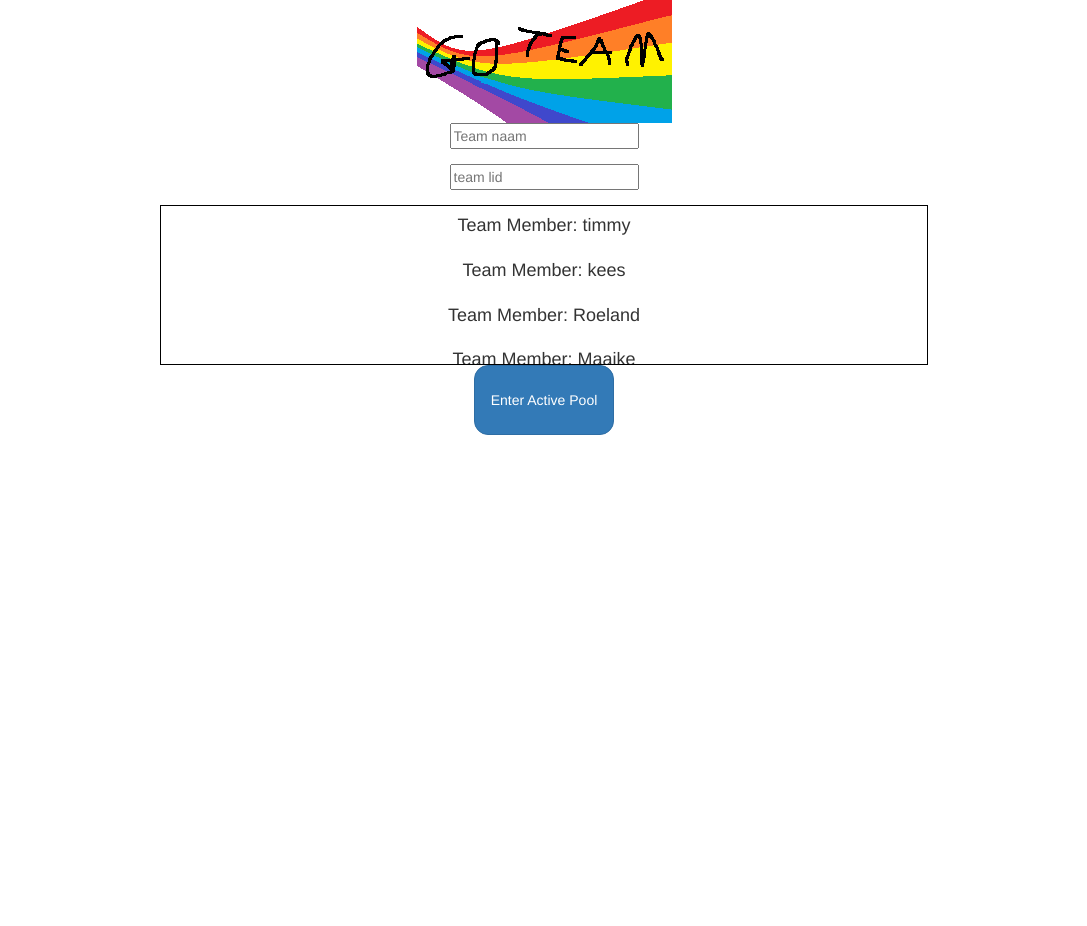
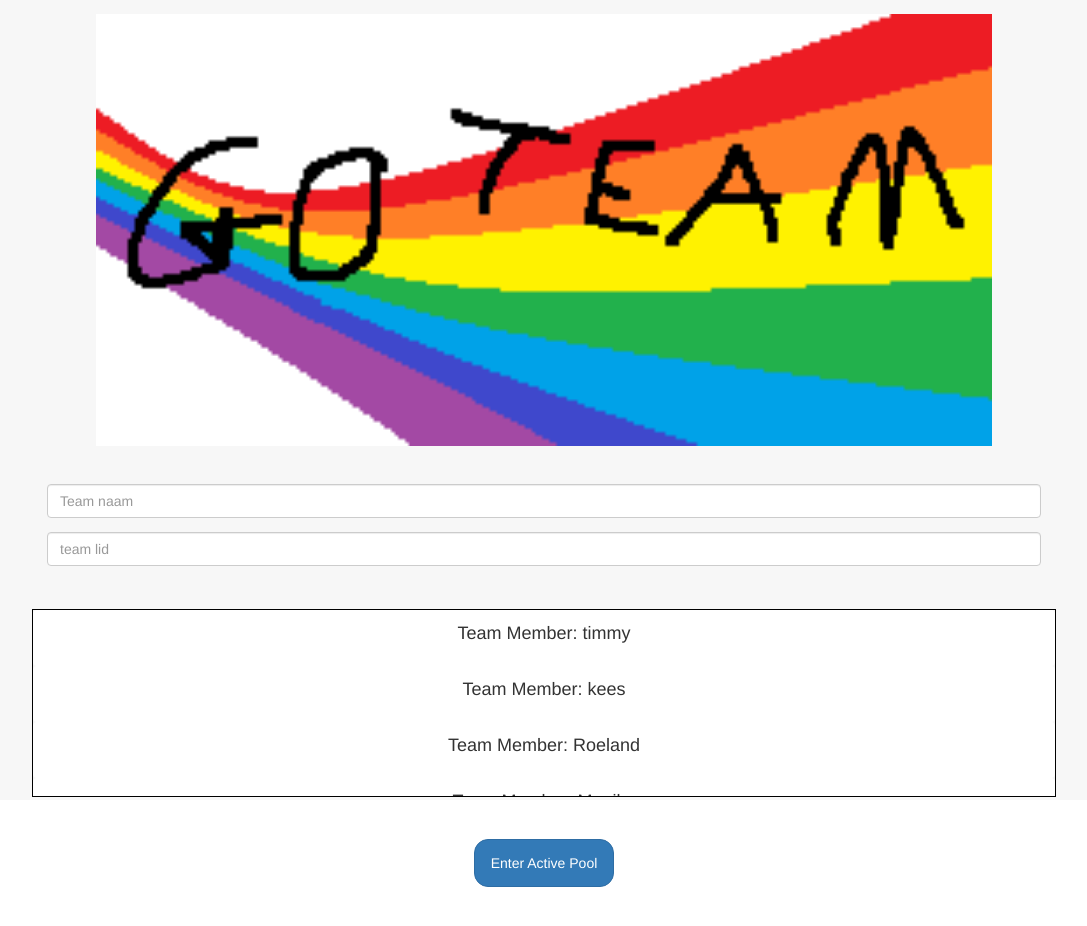
Before and after one commit to Roeland195/SumerDays, an Angular app in the folder SummerDays/: page /landing in a window 1280 px wide. Shown: the top 926 px of the page, without its empty margins (96-1183 px from the left). Before the commit the page ends 800 px from the top, so only its background shows below. Built offline with nearby package versions, Linux system fonts and the light colour scheme.

Commit message:
Landingpage Opmaak
LandingPage

```diff
--- a/SummerDays/src/app/app.component.html
+++ b/SummerDays/src/app/app.component.html
@@ -1,7 +1,5 @@
-<div class="container">
-    <div class="row">
-        <div class="col-md-12">
-          <router-outlet></router-outlet>
-        </div>
-    </div>
-</div>
+<html>
+  <body>
+         <router-outlet></router-outlet>
+  </body>
+</html>
--- a/SummerDays/src/app/app.component.scss
+++ b/SummerDays/src/app/app.component.scss
@@ -0,0 +1,5 @@
+body{
+    padding: 0;
+    margin: 0;
+    background-color: #f7f7f7;
+}
--- a/SummerDays/src/app/landing/landing.component.html
+++ b/SummerDays/src/app/landing/landing.component.html
@@ -1,50 +1,33 @@
-<div class="text-center">
-        <img class="img-fluid goTeamLogo" src="assets/images/logo.png">
-    <div class="row">
-        <form >
-            <div class="row">
-                <div class="col-xs-12">
-                    <div class="form-group col-xs-12">
+<div class="text-center containter">
+    <div class="imagediv">
+        <img src="assets/images/logo.png">
+    </div>
+        <form>
+            <div class="form-group col-xs-12 input">
                 <input
                     type="text"
                     id="name"
                     placeholder="Team naam"
                     formControlName="name"
-                        class="fomr-control">
+                    class="form-control">
             </div>
-                </div>
-            </div>
-            <div class="row">
-                <div class="col-xs-12">
-                    <div class="form-group">
+            <div class="form-group col-xs-12 input">
                 <input
                     type="text"
                     id="imagePath"
                     placeholder="team lid"
-                        formControlName="imagePath"
-                        class="fomr-control"
+                    formControlName="name"
+                    class="form-control"
                     #imagePath>
             </div>
-                </div>
-            </div>
-            <div class="col-xs-12">
             <div class="teamlist">
                 <app-teammember-item class="teammember"
                     *ngFor="let teammember of members; let i = index"
                     [member]="teammember"
                     [index]="i"></app-teammember-item>
             </div>
-            </div>
-            <div class="row">
-                <div class="col-xs-12" formArrayName="ingredients">
-                      <div class="row">
-                          <div class="col-xs-12">
+            <div>
                 <button type="button" class="btn btn-primary">Enter Active Pool</button>
-                          </div>
-                      </div>
-                </div>
             </div>
         </form>
 </div>
-
-</div>
--- a/SummerDays/src/app/landing/landing.component.scss
+++ b/SummerDays/src/app/landing/landing.component.scss
@@ -1,17 +1,51 @@
-.anything{
-    background-color: red;
+html, body{
+    margin: 0;
+    padding: 0;
+    background-color: antiquewhite;
+}
+
+.containter{
+    display: grid;
+    grid-template-rows: auto auto;
+    gap: 2em;
+    max-height: 100vh;
+    min-height: 100vh;
+
+    .imagediv{
+        padding-top: 1em;
+    }
+
+    img{
+        display: block;
+        margin: 0 auto;
+        min-width: 70%;
+        max-width: 80%;
+    }
+
+    form{
+        padding-top: 10px;
+        display: grid;
+        grid-template-rows: 7% 7% 50% 10%;
+        gap: 1em;
+        height: 100%;
+
+        .input{
+            margin: auto;
+            width: 80%;
         }
 
         .teamlist{
-    margin: auto;
-    width: 60vw;
-    height: 20vh;
+            margin: 2em auto;
             overflow: auto;
+            width: 80%;
             border: solid 1px black;
         }
 
         .btn{
-    height: 5em;
+            height: 100%;
+            min-height: 40px;
             width: 10em;
             border-radius: 1em;
         }
+    }
+}
--- a/SummerDays/src/app/landing/teammember-item/teammember-item.component.scss
+++ b/SummerDays/src/app/landing/teammember-item/teammember-item.component.scss
@@ -1,3 +1,9 @@
+a{
+        height: 4em;
+        padding: 1em;
+}
+
 .list-group-item{
         border: none;
+
 }
```
Lines whose indentation alone changed are shown as unchanged.
